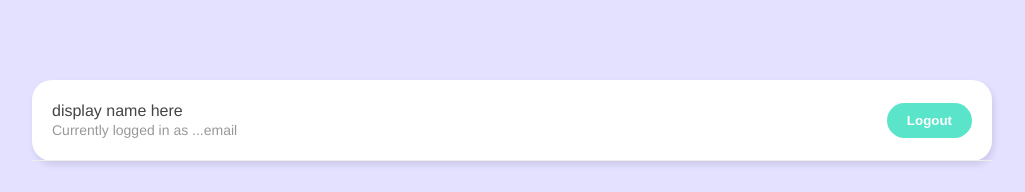
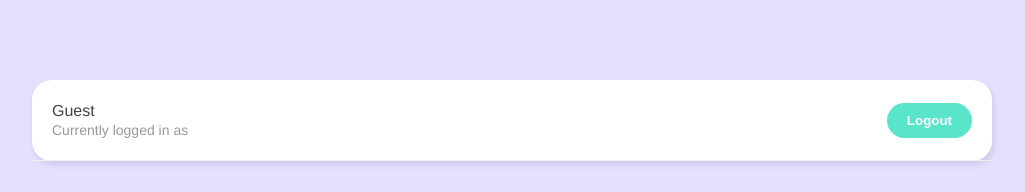
Before and after one commit to roryjarrard/live-chat, a Vue app: page /chatroom in a window 1280 px wide. Shown: the top 192 px of the page, without its empty margins (128-1153 px from the left). Built offline with nearby package versions, Linux system fonts and the light colour scheme; no server answers.

Commit message:
get and show user details

```diff
--- a/src/components/Navbar.vue
+++ b/src/components/Navbar.vue
@@ -1,8 +1,8 @@
 <template>
   <nav>
     <div>
-      <p>display name here</p>
-      <p class="email">Currently logged in as ...email</p>
+      <p>{{ user?.displayName ?? "Guest" }}</p>
+      <p class="email">Currently logged in as {{ user?.email }}</p>
     </div>
     <button @click.prevent="handleLogout">Logout</button>
   </nav>
@@ -10,9 +10,11 @@
 
 <script>
 import useLogout from "@/composables/useLogout";
+import getUser from "@/composables/getUser";
 
 export default {
   setup() {
+    const { user } = getUser();
     const { logout, error } = useLogout();
 
     const handleLogout = async () => {
@@ -25,6 +27,7 @@ export default {
     return {
       error,
       handleLogout,
+      user,
     };
   },
 };
--- /dev/null
+++ b/src/composables/getUser.js
@@ -0,0 +1,15 @@
+import { ref } from 'vue'
+import { projectAuth } from '../firebase/config'
+
+const user = ref(projectAuth.currentUser)
+
+projectAuth.onAuthStateChanged((_user) => {
+  console.log('User state change. Current user is:', _user)
+  user.value = _user
+})
+
+const getUser = () => {
+  return { user }
+}
+
+export default getUser
```
